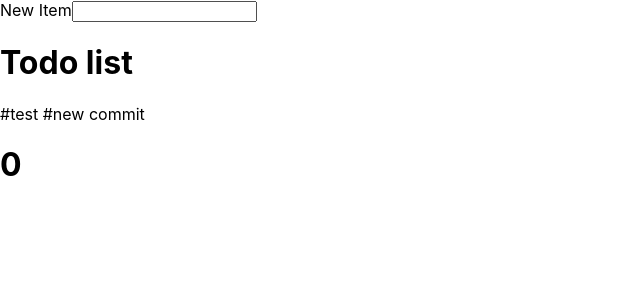
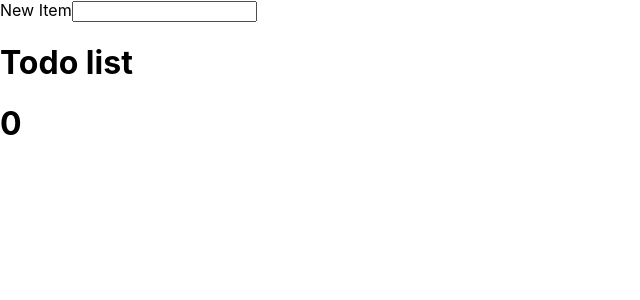
Before and after one commit to adityamullick1/reflectify, a React (Create React App) app: page / in a window 1280 px wide. Shown: the top 300 px of the page, without its empty margins (0-640 px from the left). Built offline with nearby package versions, Linux system fonts and the light colour scheme.

Commit message:
removed some comments

```diff
--- a/src/App.js
+++ b/src/App.js
@@ -61,8 +61,6 @@ function App() {
                 <button onClick={handleClick} className="btn btn-danger">{"delete"}</button>
             </li>
         })}
-        #test
-        #new commit
     </u1>
       <h1>{text}</h1>
       <h1>{val}</h1>
```
